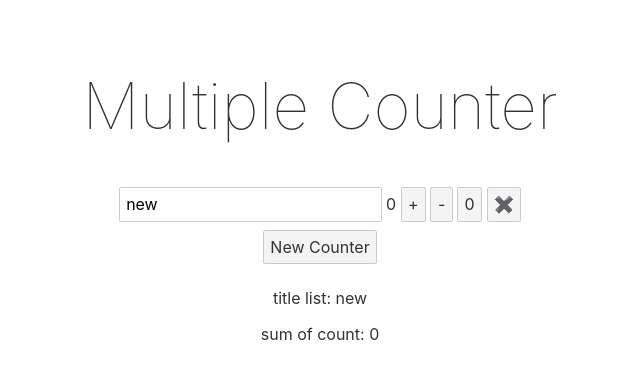
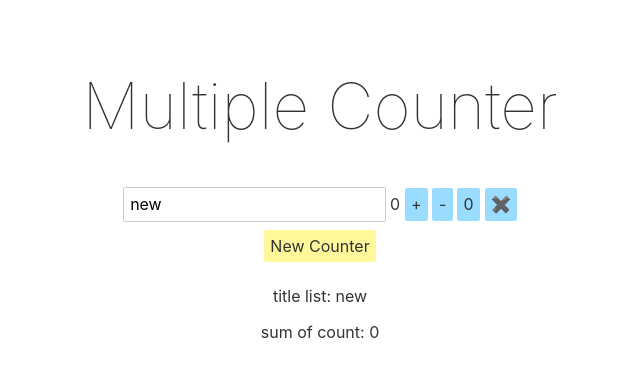
Before and after one commit to hirokei-camel/multiple-counter, a Svelte app: page / in a window 1280 px wide. Shown: the top 378 px of the page, without its empty margins (320-960 px from the left). Built offline with nearby package versions, Linux system fonts and the light colour scheme.

Commit message:
簡単なスタイリングをしました。

```diff
--- a/src/App.svelte
+++ b/src/App.svelte
@@ -68,6 +68,14 @@
     margin: 0 auto;
   }
 
+  button {
+    background-color: #fff89a;
+    border: none;
+    cursor: pointer;
+    outline: none;
+    appearance: none;
+  }
+
   h1 {
     font-size: 4em;
     font-weight: 100;
--- a/src/Counter.svelte
+++ b/src/Counter.svelte
@@ -40,3 +40,13 @@
   <button on:click={handleZero}>0</button>
   <button on:click={deleteCounter}>✖️</button>
 </div>
+
+<style>
+  button {
+    background-color: #9adcff;
+    border: none;
+    cursor: pointer;
+    outline: none;
+    appearance: none;
+  }
+</style>
```
